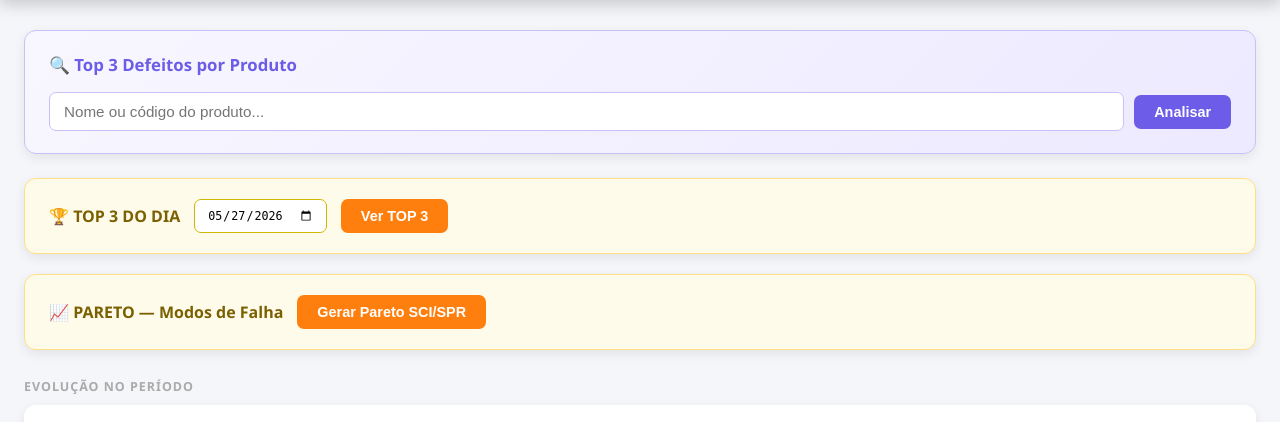
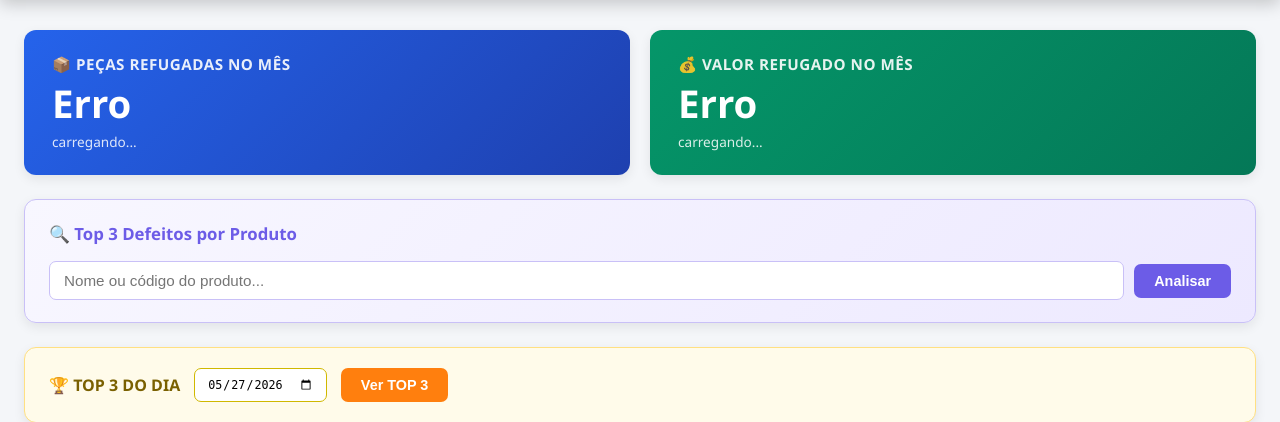
Before and after one commit to rodrigofaxina26-lang/Dashboard-refugo-totvs, a Flask app: template templates/index.html in a window 1280 px wide. Shown: the part 206-628 px from the top of the page. Run offline with Flask 3, Linux system fonts and the light colour scheme; the template is opened without the code that fills it, so the values that code supplies are empty; some libraries are stand-ins or nearby versions.

Commit message:
Adiciona cards de totais do mês no topo do dashboard
- Card de peças refugadas no mês (quantidade)
- Card de valor refugado no mês (R$)
- Nova rota /totais_mes no app4.py

Co-Authored-By: Claude Opus 4.6 <noreply@anthropic.com>

```diff
--- a/templates/index.html
+++ b/templates/index.html
@@ -140,6 +140,21 @@
             box-shadow: var(--sombra);
         }
         .produto-card .card-title { color: var(--roxo); }
+
+        .totais-mes { display: grid; grid-template-columns: 1fr 1fr; gap: 20px; margin-bottom: 24px; }
+        .card-total {
+            background: linear-gradient(135deg, #2563eb 0%, #1e40af 100%);
+            color: #fff;
+            border-radius: var(--radius);
+            padding: 24px 28px;
+            box-shadow: var(--sombra);
+            display: flex; flex-direction: column; gap: 8px;
+        }
+        .card-total.verde { background: linear-gradient(135deg, #059669 0%, #047857 100%); }
+        .card-total .titulo { font-size: 0.95em; opacity: 0.9; font-weight: 600; letter-spacing: 0.5px; }
+        .card-total .valor  { font-size: 2.4em; font-weight: 800; line-height: 1.1; }
+        .card-total .sub    { font-size: 0.85em; opacity: 0.85; }
+        @media (max-width: 700px) { .totais-mes { grid-template-columns: 1fr; } }
         .produto-input-row { display: flex; gap: 10px; align-items: center; }
         .produto-input-row input {
             flex: 1;
@@ -243,6 +258,19 @@
 </div>
 
 <div class="container">
+
+    <div class="totais-mes">
+        <div class="card-total">
+            <div class="titulo">📦 PEÇAS REFUGADAS NO MÊS</div>
+            <div class="valor" id="totalQtdeMes">—</div>
+            <div class="sub" id="totalQtdeMesLabel">carregando...</div>
+        </div>
+        <div class="card-total verde">
+            <div class="titulo">💰 VALOR REFUGADO NO MÊS</div>
+            <div class="valor" id="totalCustoMes">—</div>
+            <div class="sub" id="totalCustoMesLabel">carregando...</div>
+        </div>
+    </div>
 
     <div class="produto-card">
         <div class="card-title">🔍 Top 3 Defeitos por Produto</div>
@@ -493,7 +521,24 @@
         }
     }
 
+    async function carregarTotaisMes() {
+        try {
+            const res = await fetch('/totais_mes');
+            const d   = await res.json();
+            const fmt = (n) => n.toLocaleString('pt-BR');
+            const fmtR$ = (n) => 'R$ ' + n.toLocaleString('pt-BR', {minimumFractionDigits: 2, maximumFractionDigits: 2});
+            document.getElementById('totalQtdeMes').textContent       = fmt(d.qtde) + ' pç';
+            document.getElementById('totalQtdeMesLabel').textContent  = 'Mês ' + d.mes;
+            document.getElementById('totalCustoMes').textContent      = fmtR$(d.custo);
+            document.getElementById('totalCustoMesLabel').textContent = 'Mês ' + d.mes;
+        } catch(e) {
+            document.getElementById('totalQtdeMes').textContent  = 'Erro';
+            document.getElementById('totalCustoMes').textContent = 'Erro';
+        }
+    }
+
     carregarDados();
+    carregarTotaisMes();
 </script>
 </body>
 </html>
```
Also changed, not shown: app4.py (+16 -0 lines).
